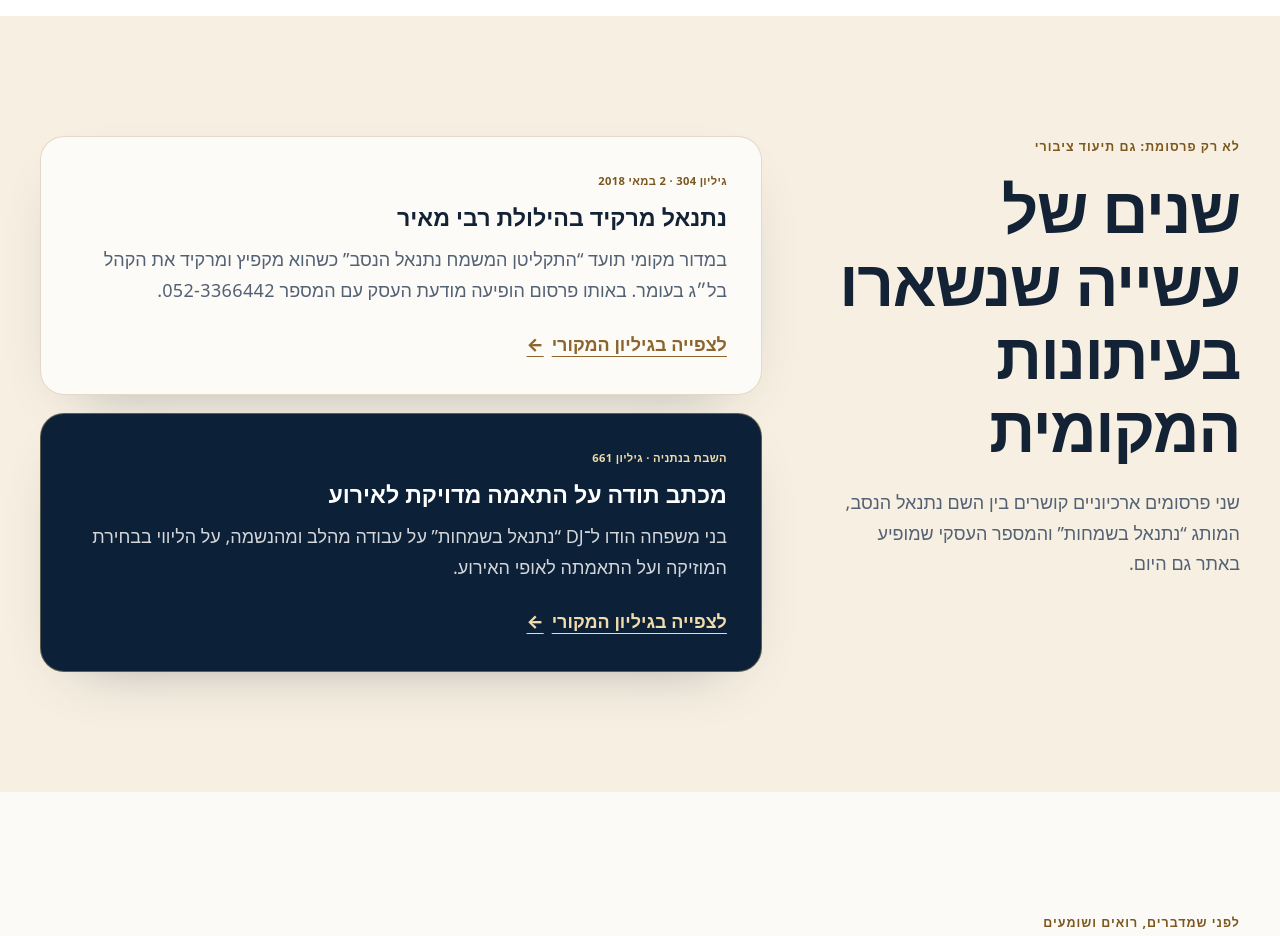
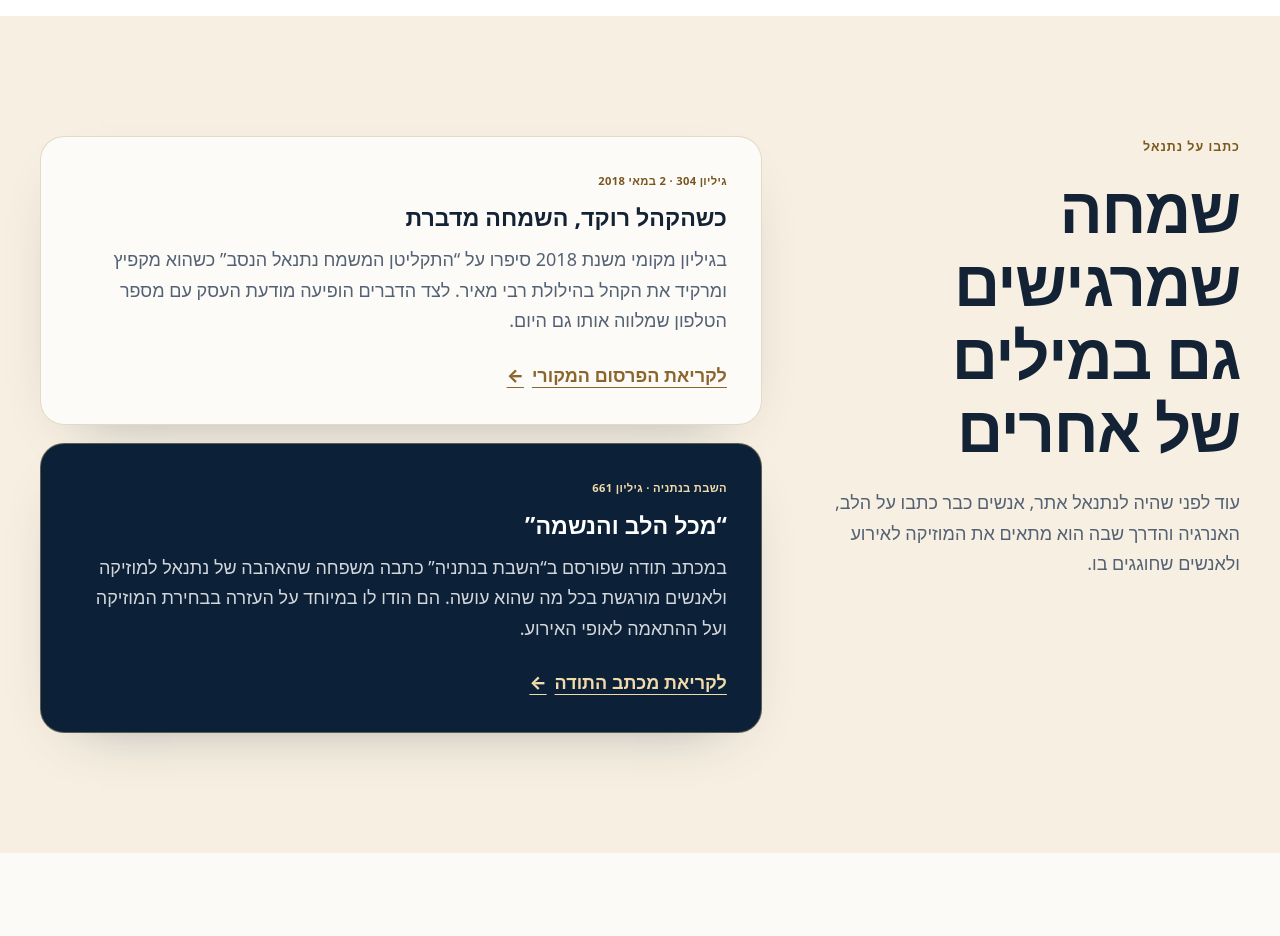
Before and after one commit to SarielGil/netanel-bsimchot, a plain HTML site: page index.html in a window 1280 px wide. Shown: the part 4560-5496 px from the top of the page. Drawn offline with Linux system fonts and the light colour scheme.

Commit message:
Humanize press section copy

```diff
--- a/index.html
+++ b/index.html
@@ -267,22 +267,22 @@
     <section class="section press-section" aria-labelledby="press-title">
       <div class="wrap press-layout">
         <div class="section-heading reveal">
-          <p class="eyebrow dark">לא רק פרסומת: גם תיעוד ציבורי</p>
-          <h2 id="press-title">שנים של עשייה שנשארו בעיתונות המקומית</h2>
-          <p>שני פרסומים ארכיוניים קושרים בין השם נתנאל הנסב, המותג “נתנאל בשמחות” והמספר העסקי שמופיע באתר גם היום.</p>
+          <p class="eyebrow dark">כתבו על נתנאל</p>
+          <h2 id="press-title">שמחה שמרגישים גם במילים של אחרים</h2>
+          <p>עוד לפני שהיה לנתנאל אתר, אנשים כבר כתבו על הלב, האנרגיה והדרך שבה הוא מתאים את המוזיקה לאירוע ולאנשים שחוגגים בו.</p>
         </div>
         <div class="press-grid">
           <article class="press-card reveal">
             <p class="press-meta">גיליון 304 · 2 במאי 2018</p>
-            <h3>נתנאל מרקיד בהילולת רבי מאיר</h3>
-            <p>במדור מקומי תועד “התקליטן המשמח נתנאל הנסב” כשהוא מקפיץ ומרקיד את הקהל בל״ג בעומר. באותו פרסום הופיעה מודעת העסק עם המספר <bdi class="phone-number" dir="ltr">052-3366442</bdi>.</p>
-            <a class="text-link" href="https://anyflip.com/attl/hhil/basic/" target="_blank" rel="noopener">לצפייה בגיליון המקורי <span aria-hidden="true">←</span></a>
+            <h3>כשהקהל רוקד, השמחה מדברת</h3>
+            <p>בגיליון מקומי משנת 2018 סיפרו על “התקליטן המשמח נתנאל הנסב” כשהוא מקפיץ ומרקיד את הקהל בהילולת רבי מאיר. לצד הדברים הופיעה מודעת העסק עם מספר הטלפון שמלווה אותו גם היום.</p>
+            <a class="text-link" href="https://anyflip.com/attl/hhil/basic/" target="_blank" rel="noopener">לקריאת הפרסום המקורי <span aria-hidden="true">←</span></a>
           </article>
           <article class="press-card press-card-featured reveal">
             <p class="press-meta">השבת בנתניה · גיליון 661</p>
-            <h3>מכתב תודה על התאמה מדויקת לאירוע</h3>
-            <p>בני משפחה הודו ל־DJ “נתנאל בשמחות” על עבודה מהלב ומהנשמה, על הליווי בבחירת המוזיקה ועל התאמתה לאופי האירוע.</p>
-            <a class="text-link" href="https://anyflip.com/kian/ptjk/basic/" target="_blank" rel="noopener">לצפייה בגיליון המקורי <span aria-hidden="true">←</span></a>
+            <h3>“מכל הלב והנשמה”</h3>
+            <p>במכתב תודה שפורסם ב“השבת בנתניה” כתבה משפחה שהאהבה של נתנאל למוזיקה ולאנשים מורגשת בכל מה שהוא עושה. הם הודו לו במיוחד על העזרה בבחירת המוזיקה ועל ההתאמה לאופי האירוע.</p>
+            <a class="text-link" href="https://anyflip.com/kian/ptjk/basic/" target="_blank" rel="noopener">לקריאת מכתב התודה <span aria-hidden="true">←</span></a>
           </article>
         </div>
       </div>
```
